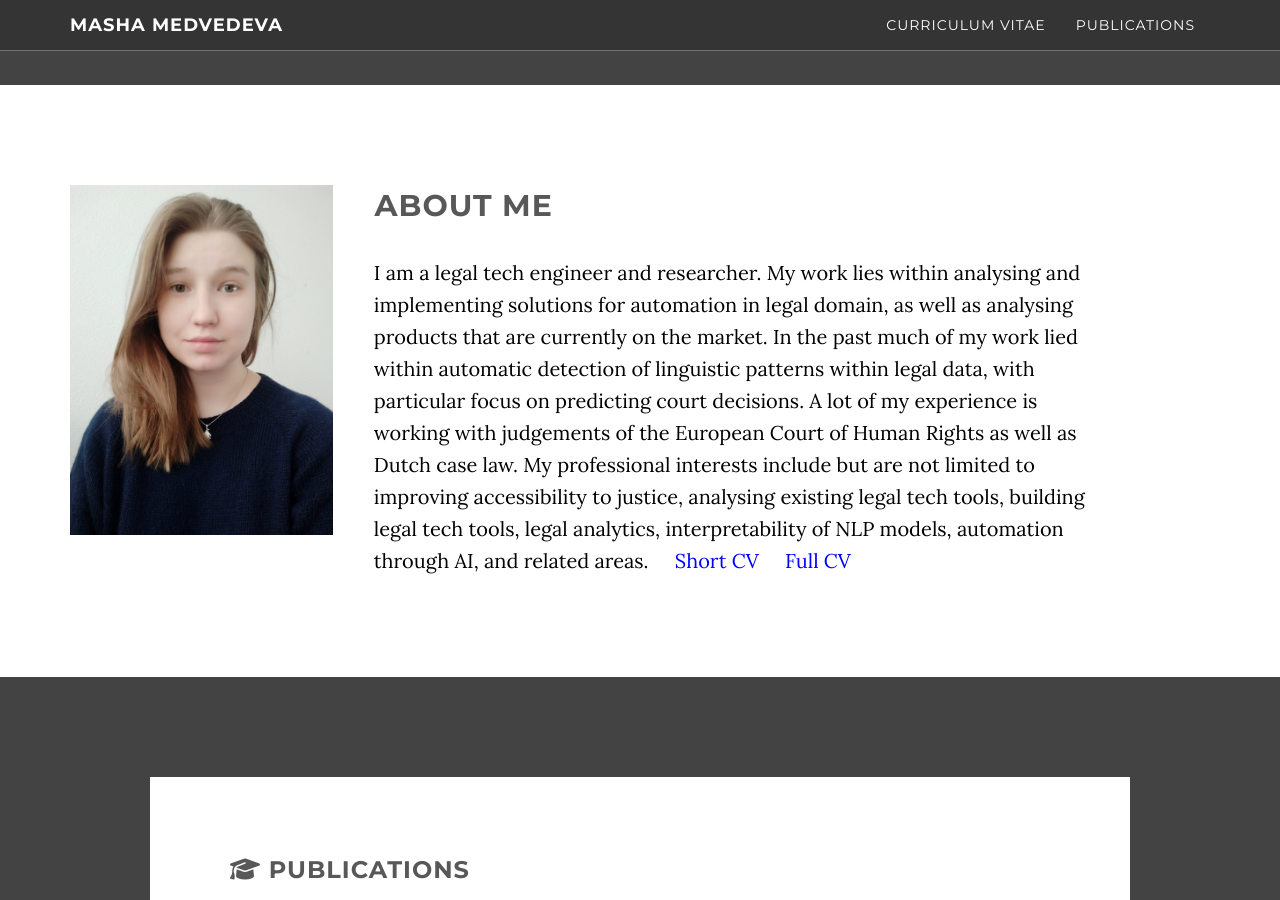
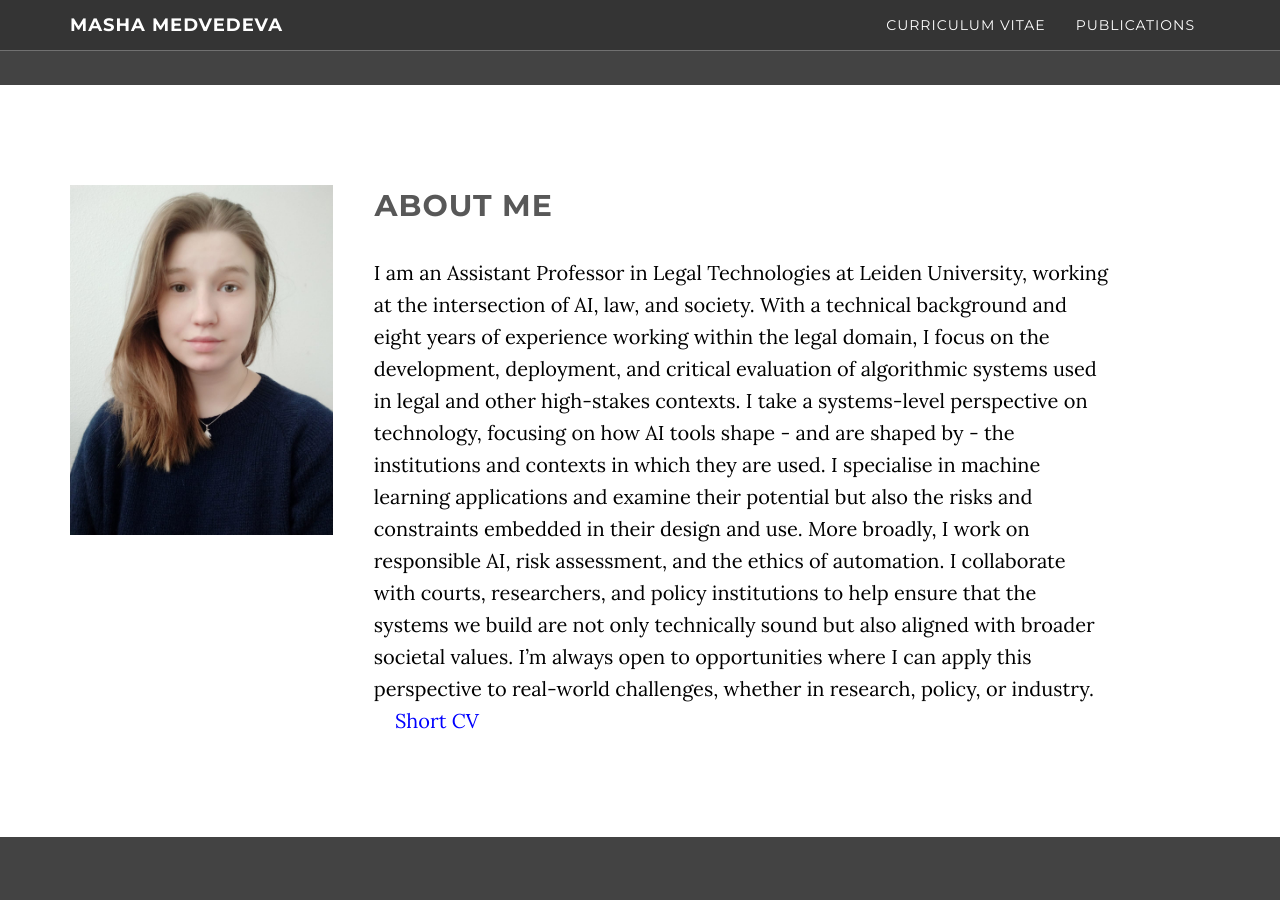
Before and after one commit to masha-medvedeva/masha-medvedeva.github.io, a Jekyll site: the page built from index.html, in a window 1280 px wide and 900 px high, scrolled down 815 px. Built offline with Jekyll 4.4.1, drawn with Linux system fonts in a browser that asks for light colours; nearby versions of some CDN libraries.

Commit message:
Update about.html

```diff
--- a/_includes/about.html
+++ b/_includes/about.html
@@ -5,15 +5,14 @@
         <a href="https://www.linkedin.com/in/masha-medvedeva/" target="_blank"><img src='./img/masha_medvedeva_profile_photo.jpeg' /></a></div>
             <div class="col-sm-8">
                 <p class="top-about"><a href="https://www.linkedin.com/in/masha-medvedeva/" target="_blank"><h2 style="text-align:left;margin-left:12px">ABOUT ME</h2></a></p>
-                <p style="font-size: 20px" class="left-three"> I am a legal tech engineer and researcher. My work lies within analysing and implementing
-solutions for automation in legal domain, as well as analysing products that are currently
-on the market. In the past much of my work lied within automatic detection of linguistic
-patterns within legal data, with particular focus on predicting court decisions. A lot of
-my experience is working with judgements of the European Court of Human Rights as
-well as Dutch case law. My professional interests include but are not limited to improving
-accessibility to justice, analysing existing legal tech tools, building legal tech tools, legal analytics, interpretability of NLP models, automation through
-AI, and related areas. &nbsp&nbsp&nbsp <a style="color: blue" href="./CV/MashaMedvedeva_ShortCV.pdf" target="_new">Short CV</a> &nbsp&nbsp&nbsp <a style="color: blue" href="./CV/MashaMedvedeva_FullCV.pdf" target="_new">Full CV</a>
- </p>
+                <p style="font-size: 20px" class="left-three"> I am an Assistant Professor in Legal Technologies at Leiden University, working at the intersection of AI, law, and society. With a technical background and eight years of experience working within the legal domain, I focus on the development, deployment, and critical evaluation of algorithmic systems used in legal and other high-stakes contexts. I take a systems-level perspective on technology, focusing on how AI tools shape - and are shaped by - the institutions and contexts in which they are used. I specialise in machine learning applications and examine their potential but also the risks and constraints embedded in their design and use.
+
+More broadly, I work on responsible AI, risk assessment, and the ethics of automation. I collaborate with courts, researchers, and policy institutions to help ensure that the systems we build are not only technically sound but also aligned with broader societal values.
+
+I’m always open to opportunities where I can apply this perspective to real-world challenges, whether in research, policy, or industry. &nbsp&nbsp&nbsp <a style="color: blue" href="./CV/MashaMedvedeva_ShortCV.pdf" target="_new">Short CV</a>
+<!--                     &nbsp&nbsp&nbsp <a style="color: blue" href="./CV/MashaMedvedeva_FullCV.pdf" target="_new">Full CV</a>
+ -->
+                </p>
             </div>
               </div>
     </section>
```
